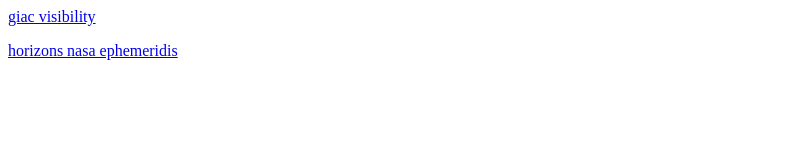
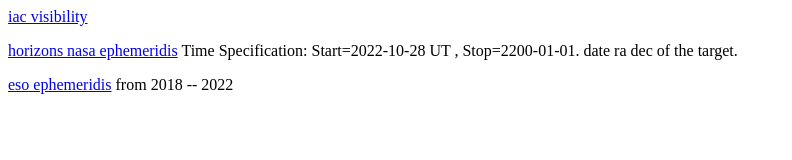
Before and after one commit to timegold/ephemeridis, a plain HTML site: page docs/index.html in a window 1280 px wide. Shown: the whole page, without its empty margins (0-792 px from the left). Drawn offline with Linux system fonts and the light colour scheme.

Commit message:
Update index.html

```diff
--- a/docs/index.html
+++ b/docs/index.html
@@ -1,9 +1,13 @@
 <html>
 
 
- <p><a href= "http://www.not.iac.es/observing/forms/visibility/">giac visibility</a>  </p>
+ <p><a href= "http://www.not.iac.es/observing/forms/visibility/">iac visibility</a>  </p>
 
 
-  <p><a href= "https://ssd.jpl.nasa.gov/horizons/app.html"> horizons nasa ephemeridis</a>  </p>
+  <p><a href= "https://ssd.jpl.nasa.gov/horizons/app.html"> horizons nasa ephemeridis</a>
+  Time Specification: Start=2022-10-28 UT , Stop=2200-01-01. date ra dec of the target.</p>
+
+  <p><a href= "https://www.eso.org/sci/observing/tools/calendar/skycalc.html"> eso ephemeridis</a>
+  from 2018 -- 2022</p>
 
 </html>
```
